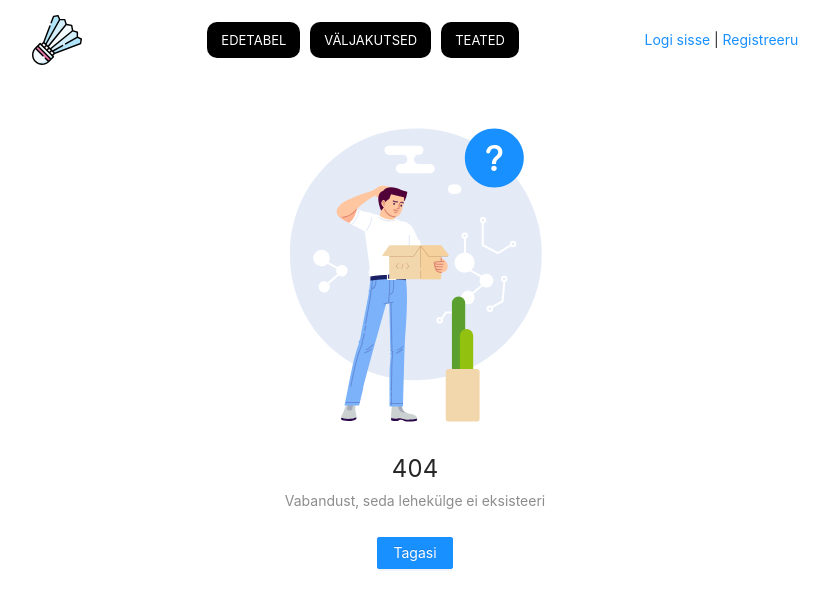
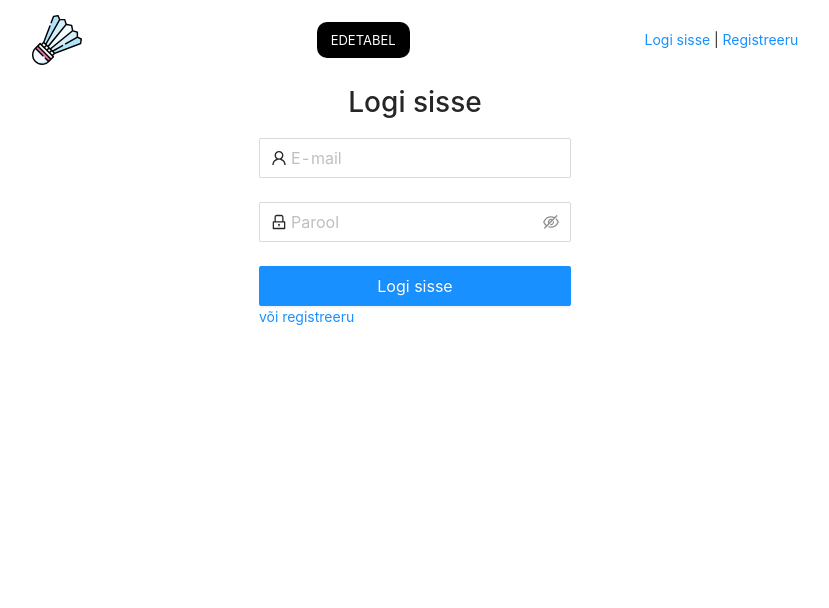
Before and after one commit to raimop/badminton-challenge-prototype, a React (Create React App) app in the folder client/: page /login in a window 1280 px wide. Before the commit this address had no page. Shown: the top 608 px of the page, without its empty margins (225-1054 px from the left). Built offline with nearby package versions, Linux system fonts and the light colour scheme.

Commit message:
Checked signup, added login FE and BE, customized header, closes #2

```diff
--- a/client/src/App.css
+++ b/client/src/App.css
@@ -4,3 +4,14 @@
   flex-direction: column;
   align-items: center;
 }
+
+button {
+  border: none;
+  background: none;
+  cursor: pointer;
+}
+
+.ant-message {
+  bottom: 20px;
+  top: initial;
+}
--- a/client/src/App.js
+++ b/client/src/App.js
@@ -2,6 +2,7 @@ import { BrowserRouter, Route, Switch } from "react-router-dom";
 import Header from "./components/Header";
 import Home from "./pages/Home";
 import NotFound from "./pages/NotFound";
+import Login from "./pages/auth/Login";
 import SignUp from "./pages/auth/SignUp";
 import 'antd/dist/antd.css';
 import './App.css';
@@ -12,6 +13,7 @@ function App() {
       <Route path={"/"} component={Header}/>
       <Switch>
         <Route exact path="/" component={Home}/>
+        <Route exact path="/login" component={Login}/>
         <Route exact path="/signup" component={SignUp}/>
         <Route component={NotFound} />
       </Switch>
--- a/client/src/actions/services.js
+++ b/client/src/actions/services.js
@@ -32,3 +32,18 @@ export const signup = data => {
 		})
 		.then(handleResponse);
 };
+
+export const login = ({
+	email,
+	password
+}) => {
+	return fetch(`${base}/auth/login`, {
+			method: "POST",
+			headers: getHeader(),
+			body: JSON.stringify({
+				email,
+				password
+			})
+		})
+		.then(handleResponse);
+};
--- a/client/src/components/Header.js
+++ b/client/src/components/Header.js
@@ -1,9 +1,33 @@
 import React from 'react'
 import { Link } from "react-router-dom";
+import { useSelector, useDispatch } from 'react-redux';
+import { useHistory } from "react-router-dom";
+import { Menu, Dropdown, message } from 'antd';
+import { DownOutlined  } from "@ant-design/icons"
+import { logoutAndErase } from '../redux/authSlice';
 import BadmintonChallengeLogo from "../logo.svg"
 import "./Header.css";
 
 const Header = () => {
+  const user = useSelector(state => state.auth.user);
+  const dispatch = useDispatch();
+  const history = useHistory();
+
+  const handleLogout = e => {
+    e.preventDefault();
+    dispatch(logoutAndErase());
+    history.push("/");
+    message.success("Välja logimine õnnestus!")
+  }
+
+  const menu = (
+    <Menu>
+      <Menu.Item>
+        <Link to="/" onClick={handleLogout}>Logi välja</Link>
+      </Menu.Item>
+    </Menu>
+  )
+
   return (
     <header>
       <div className="header--container">
@@ -11,12 +35,27 @@ const Header = () => {
         <nav>
           <ul className="header--links">
             <li><Link to="/">Edetabel</Link></li>
-            <li><Link to="/">Väljakutsed</Link></li>
-            <li><Link to="/">Teated</Link></li>
+            { user && (
+                <>
+                  <li><Link to="/">Väljakutsed</Link></li>
+                  <li><Link to="/">Teated</Link></li>
+                </>
+              )
+            }
           </ul>
         </nav>
         <div className="header--auth">
-          <Link to="/login">Logi sisse</Link> | <Link to="/signup">Registreeru</Link>
+          { user ?
+              <Dropdown overlay={menu} trigger={['click']}>
+                <button className="ant-dropdown-link" onClick={e => e.preventDefault()}>
+                  Tere, { user.firstName.length > 10 ? user.firstName.substr(0,10)+".." : user.firstName } <DownOutlined />
+                </button>
+              </Dropdown>
+              :
+              <>
+                <Link to="/login">Logi sisse</Link> | <Link to="/signup">Registreeru</Link>
+              </>
+          }
         </div>
       </div>
     </header>
--- /dev/null
+++ b/client/src/pages/auth/Login.js
@@ -0,0 +1,84 @@
+import React, { useEffect } from 'react';
+import { useSelector, useDispatch } from 'react-redux';
+import { Link, useHistory } from "react-router-dom";
+import { Form, Input, Button, Row, message } from 'antd';
+import { UserOutlined, LockOutlined } from '@ant-design/icons';
+import { getUserPending, getUserFail, loginAndSave } from '../../redux/authSlice';
+import * as services from "../../actions/services.js";
+
+const layout = {
+  wrapperCol: { span: 24 },
+};
+
+const Login = () => {
+  const dispatch = useDispatch();
+  let history = useHistory();
+  const user = useSelector(state => state.auth.user);
+
+  useEffect(() => {
+    if (user){
+      message.error("Oled juba sisse loginud.")
+      history.push("/");
+    }
+  }, []) // eslint-disable-line react-hooks/exhaustive-deps
+
+  const onFinish = values => {
+    dispatch(getUserPending())
+    services.login(values)
+    .then(res => {
+      dispatch(loginAndSave(res));
+      message.success("Sisse logimine õnnestus!")
+      history.push("/");
+    })
+    .catch(e => {
+      dispatch(getUserFail(e));
+      message.error(e)
+    });
+  };
+
+  return (
+    <Row type="flex" justify="flex-start" align="center" style={{minHeight: '85vh'}}>
+      <Form
+        {...layout}
+        name="login"
+        initialValues={{
+          remember: true,
+        }}
+        onFinish={onFinish}
+        size={"large"}
+      >
+        <h1 style={{ textAlign: "center" }}>Logi sisse</h1>
+        <Form.Item
+          name="email"
+          rules={[
+            { required: true, message: 'Palun sisesta e-mail' },
+            { type: 'email', message: 'Peab olema korrektne e-mail' }
+          ]}
+        >
+          <Input prefix={<UserOutlined/>} placeholder="E-mail" />
+        </Form.Item>
+        <Form.Item
+          name="password"
+          rules={[
+            { required: true, message: 'Palun sisesta parool!' },
+            { min: 6, message: 'Peab olema vähemalt 6 tähemärki pikk' }
+          ]}
+        >
+          <Input.Password
+            prefix={<LockOutlined/>}
+            type="password"
+            placeholder="Parool"
+          />
+        </Form.Item>
+        <Form.Item {...layout}>
+          <Button type="primary" htmlType="submit" style={{ width: "100%" }}>
+            Logi sisse
+          </Button>
+          <Link to="/signup">või registreeru</Link>
+        </Form.Item>
+      </Form>
+    </Row>
+  );
+};
+
+export default Login;
--- a/client/src/redux/authSlice.js
+++ b/client/src/redux/authSlice.js
@@ -39,4 +39,18 @@ export const userSlice = createSlice({
 
 export const { getUserPending, getUserSuccess, updateUserSuccess, getUserFail, resetUserSuccess } = userSlice.actions;
 
+export const loginAndSave = (payload) => dispatch => {
+  dispatch(getUserSuccess(payload))
+
+  localStorage.setItem("user", JSON.stringify(payload.user));
+  localStorage.setItem("token", payload.token);
+};
+
+export const logoutAndErase = () => dispatch => {
+  dispatch(resetUserSuccess())
+
+  localStorage.removeItem("user");
+  localStorage.removeItem("token");
+};
+
 export default userSlice.reducer;
```
Also changed, not shown: 2 other files (tests, documents, lock files or other folders).
